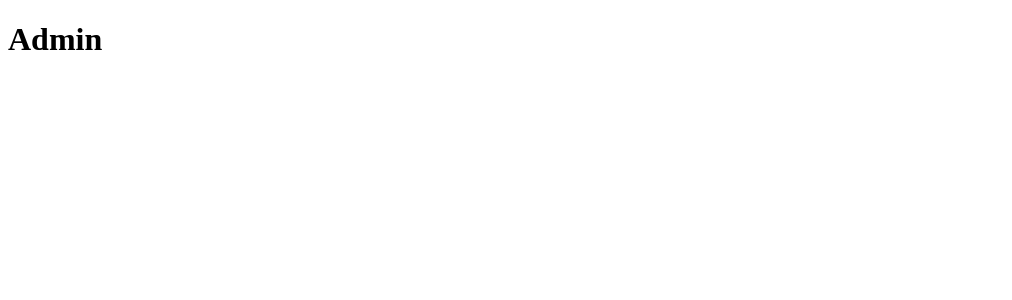
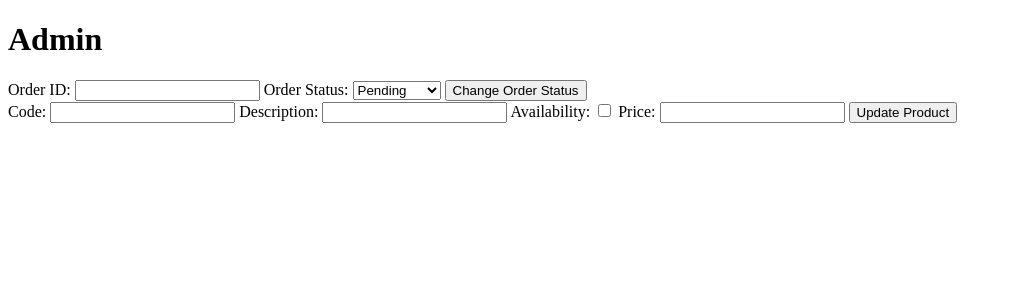
Before and after one commit to Kylertk21/SolSystems, a Flask app: page /admin in a window 1280 px wide. Before the commit the part shown is almost empty. Shown: the top 300 px of the page, without its empty margins (0-1012 px from the left). Run offline with Flask 3, Linux system fonts and the light colour scheme; a user stored in the database is signed in.

Commit message:
admin can now change order status and update product catalog

```diff
--- a/src/app/forms.py
+++ b/src/app/forms.py
@@ -37,11 +37,18 @@ class OrderForm(FlaskForm):
     #quantity = StringField('Quantity', validators=[DataRequired()])
     submit = SubmitField('Place Order')
 
-class OrderStatus(FlaskForm):
-    order_id = StringField('Order ID')
-    status = SelectField('Order Status', choices=[('pending', 'processing', 'shipped')])
+class OrderStatusForm(FlaskForm):
+    order_id = StringField('Order ID', validators=[DataRequired()])
+    status = SelectField('Order Status', choices=[('pending', 'Pending'), ('processing', 'Processing'), ('shipped', 'Shipped')], validators=[DataRequired()])
     submit = SubmitField('Change Order Status')
 
+class ProductUpdateForm(FlaskForm):
+    code = IntegerField('Code', validators=[DataRequired()])
+    description = StringField('Description')
+    availability = BooleanField('Availability')
+    price = StringField('Price', validators=[DataRequired()])
+    submit = SubmitField('Update Product')
+
 class AdminForm(FlaskForm):
-    update_product_catalog = FormField(OrderStatus)
-    change_order_status = FormField(OrderStatus)
+    update_product_catalog = FormField(OrderForm)
+    change_order_status = FormField(OrderForm)
--- a/src/app/routes.py
+++ b/src/app/routes.py
@@ -1,6 +1,6 @@
 from app import app, db
 from app.models import User, Order, Product, Item
-from app.forms import SignUpForm, LoginForm, AdminForm
+from app.forms import SignUpForm, LoginForm, AdminForm, OrderStatusForm, ProductUpdateForm
 from flask import render_template, redirect, url_for, request
 from flask_login import login_required, login_user, logout_user, current_user
 import bcrypt
@@ -50,15 +50,35 @@ def signout():
 
 #==========================ADMIN DASHBOARD=========================#
 
+
+
 @app.route('/admin', methods=['GET', 'POST'])
 @login_required
 def admin_dashboard():
-    if admin():
-        # Pass an empty form to the template
-        form = AdminForm()  # Replace SomeForm with the appropriate form class
-        return render_template('admin.html', form=form)
-    else:
+    if not admin():
         return "Admin Access Only"
+
+    order_status_form = OrderStatusForm()
+    product_update_form = ProductUpdateForm()
+
+    if order_status_form.validate_on_submit():
+        # Logic to change order status
+        order_id = order_status_form.order_id.data
+        new_status = order_status_form.status.data
+        # Update order status in the database
+        # Redirect or render a template
+
+    if product_update_form.validate_on_submit():
+        # Logic to update product catalog
+        code = product_update_form.code.data
+        description = product_update_form.description.data
+        availability = product_update_form.availability.data
+        price = product_update_form.price.data
+        # Update product in the database
+        # Redirect or render a template
+
+    return render_template('admin.html', order_status_form=order_status_form, product_update_form=product_update_form)
+
 
 
 #================================================================#
--- a/src/templates/admin.html
+++ b/src/templates/admin.html
@@ -8,9 +8,19 @@
 <body>
     <h1>Admin</h1>
     <form action="{{ url_for('admin_dashboard') }}" method="POST" novalidate>
-        {{ form.hidden_tag() }}
-        <div>
-        </div>
-    </form>
+
+<form method="POST">
+    {{ order_status_form.order_id.label }}: {{ order_status_form.order_id }}
+    {{ order_status_form.status.label }}: {{ order_status_form.status }}
+    {{ order_status_form.submit }}
+</form>
+
+<form method="POST">
+    {{ product_update_form.code.label }}: {{ product_update_form.code }}
+    {{ product_update_form.description.label }}: {{ product_update_form.description }}
+    {{ product_update_form.availability.label }}: {{ product_update_form.availability }}
+    {{ product_update_form.price.label }}: {{ product_update_form.price }}
+    {{ product_update_form.submit }}
+</form>
 </body>
 </html>
```
Also changed, not shown: src/app/instance/app.db (deleted).
